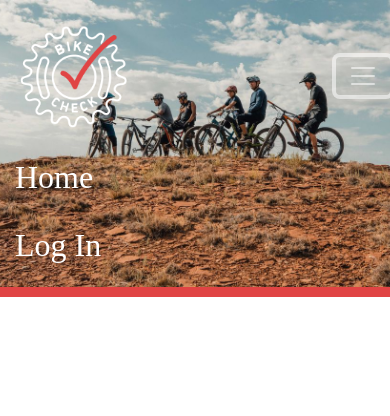
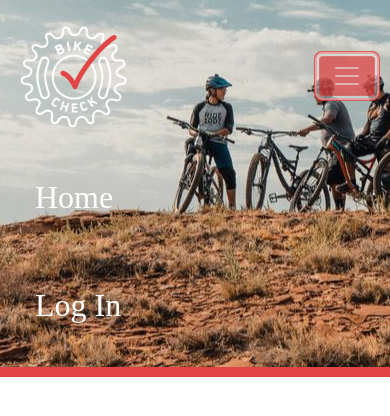
Before and after one commit to SprengerV/bike_check, a React (Create React App) app in the folder client/: page / in a window 390 px wide. Both pictures are taken after a click on the button 363 px from the left and 75 px from the top of the page. Shown: the top 416 px of the page. Built offline with nearby package versions, Linux system fonts and the light colour scheme; a web font is replaced by a local one.

Commit message:
navbar styling

```diff
--- a/client/src/App.css
+++ b/client/src/App.css
@@ -17,7 +17,7 @@ body {
 
 .navigation {
   background-image: url('./images/mtb_sky.jpeg');
-  background-position: center center;
+  background-position: center 515px;
   background-size: cover;
   width: 100%;
   border-bottom: 10px solid #e04444;
@@ -38,9 +38,21 @@ img.headerLogo {
 
 }
 
-.homeNav {
-padding: 30px;
+
+
+button#navButton{
+  background-color: #e04444;
+  margin: 2px;
+  opacity: 90%;
 }
+div.navButton-border:disabled {
+  margin-right: 10px;
+  border:4px solid#e04444;
+  border-radius: 8px;
+  opacity: 80%;
+}
+
+
 
 a.homeNav {
   text-decoration: none;
@@ -49,40 +61,40 @@ a.homeNav {
   font-size: xx-large;
   margin-right: 5px;
   margin-left: 5px;
+  padding: 30px;
 }
 a.homeNav:hover {
   color: #e04444;
 }
 
-a.authButton {
-  color: white;
-  font-family: Cubano;
-  font-size: xx-large;
-  margin-left: 15px;
-  margin-right: 10px;
-  text-decoration: none;
-  padding:30px;
-}
 
-a.authButton:hover {
-  color: #e04444;
-
-}
 
 @media screen and (max-width: 400px) {
+  div.navButton-border{
+    margin-right: 10px;
+    border:3px solid#e04444;
+    border-radius: 8px;
+    opacity: 80%
+    ;
+  }
+
+
+
 
   img.headerLogo {
     margin-left: 10px;
     height: 125px;
   }
 
-  .homeNav {
-    padding:10px;
-  }
-  a.authButton {
-   padding:10px;
-   margin-left:5px;
+  .navigation {
+    background-size:auto;
+    background-position: -200px;
 
   }
 
+  .homeNav {
+    padding:5px;
+    margin:0px;
+  }
+
 }
--- a/client/src/App.js
+++ b/client/src/App.js
@@ -17,19 +17,22 @@ function App() {
     <Router>
       <Container className="p-0" fluid={true}>
 
-      <Navbar className='Navbar navbar-dark navigation ' bg="transparent" expand="lg">
-        <Navbar.Brand className='nav-fonts'><img href='/' src={logo} className="headerLogo"/></Navbar.Brand>
-        <Navbar.Toggle className='border-0' aria-controls="navbar-toggle" />
-        <Navbar.Collapse id="navbar-toggle">
-          <Nav className='linkNav'>
-            <Link className="homeNav" to='/'> Home</Link>
-            { isAuthenticated ? <Link className="homeNav" to='/Profile:id'> Profile</Link> :
-            <div/>}
+        <Navbar className='Navbar navbar-dark  navigation ' bg="transparent" expand="lg">
+          <Navbar.Brand className='nav-fonts'><img href='/' src={logo} className="headerLogo" /></Navbar.Brand>
+          <div className="navButton-border">
+            <Navbar.Toggle id="navButton" className='navButton' aria-controls="navbar-toggle" />
+          </div>
+          <Navbar.Collapse id="navbar-toggle">
+            <Nav className='linkNav'>
+              <Link className="homeNav" to='/'> Home</Link>
 
-            <AuthenticationButton/>
-          </Nav>
+              {isAuthenticated ?
+            <Link className="homeNav" to='/Profile:id'> Profile</Link> :
+                <div />}
+              <AuthenticationButton />
+            </Nav>
           </Navbar.Collapse>
-      </Navbar>
+        </Navbar>
 
       </Container>
     </Router>
--- a/client/src/Components/loginButton/index.js
+++ b/client/src/Components/loginButton/index.js
@@ -4,7 +4,7 @@ import { useAuth0 } from '@auth0/auth0-react';
 const LoginButton = () => {
     const { loginWithRedirect } = useAuth0();
 
-    return <a className='authButton' onClick={() => loginWithRedirect()}>Log In</a>
+    return <a className='homeNav authButton' onClick={() => loginWithRedirect()}>Log In</a>
 };
 
 export default LoginButton;
--- a/client/src/Components/logoutButton/index.js
+++ b/client/src/Components/logoutButton/index.js
@@ -5,7 +5,7 @@ const LogoutButton = () => {
     const { logout } = useAuth0();
 
     return (
-        <a className='authButton' onClick={() => logout({ returnTo: window.location.origin })}>
+        <a className='homeNav authButton' onClick={() => logout({ returnTo: window.location.origin })}>
             Log Out
         </a>
     );
```
